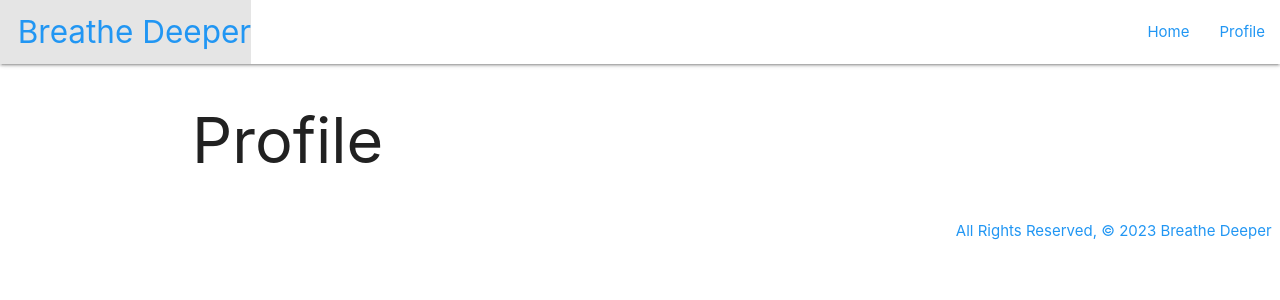
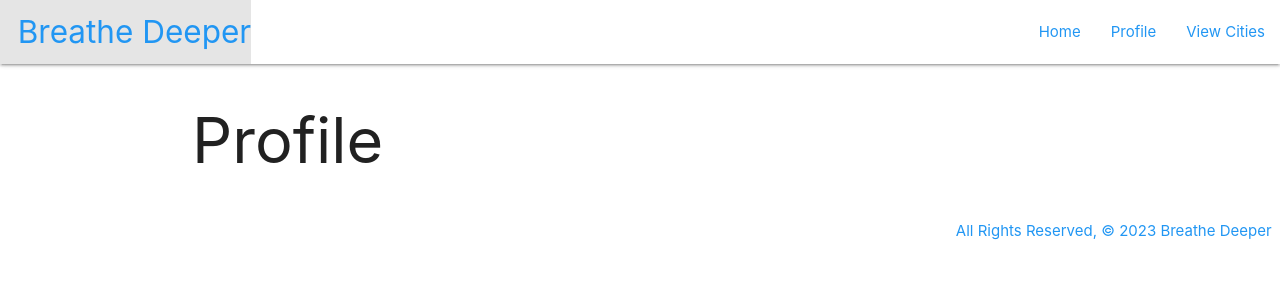
Before and after one commit to dolveda/BreatheDeeper, a Django app: page /profile/ in a window 1280 px wide. Shown: the top 300 px of the page. Run offline with Django 4.2, Linux system fonts and the light colour scheme.

Commit message:
create cities index template, path, view function, and nav link

```diff
--- a/main_app/templates/base.html
+++ b/main_app/templates/base.html
@@ -17,6 +17,7 @@
             <ul class="right">
               <li><a href="{% url 'home' %}" class="blue-text">Home</a></li>
               <li><a href="{% url 'profile' %}" class="blue-text">Profile</a></li>
+              <li><a href="{% url 'index' %}" class="blue-text">View Cities</a></li>
             </ul>
           </div>
         </nav>
--- a/main_app/urls.py
+++ b/main_app/urls.py
@@ -4,4 +4,5 @@ from . import views
 urlpatterns = [
     path('', views.home, name='home'),
     path('profile/', views.profile, name='profile'),
+    path('cities/', views.cities_index, name='index'),
 ]
--- a/main_app/views.py
+++ b/main_app/views.py
@@ -5,3 +5,6 @@ def home(request):
 
 def profile(request):
     return render(request, 'profile.html')
+
+def cities_index(request):
+    return render(request, 'cities/index.html')
```
Also changed, not shown: main_app/templates/cities/index.html (added, +7 -0 lines).
